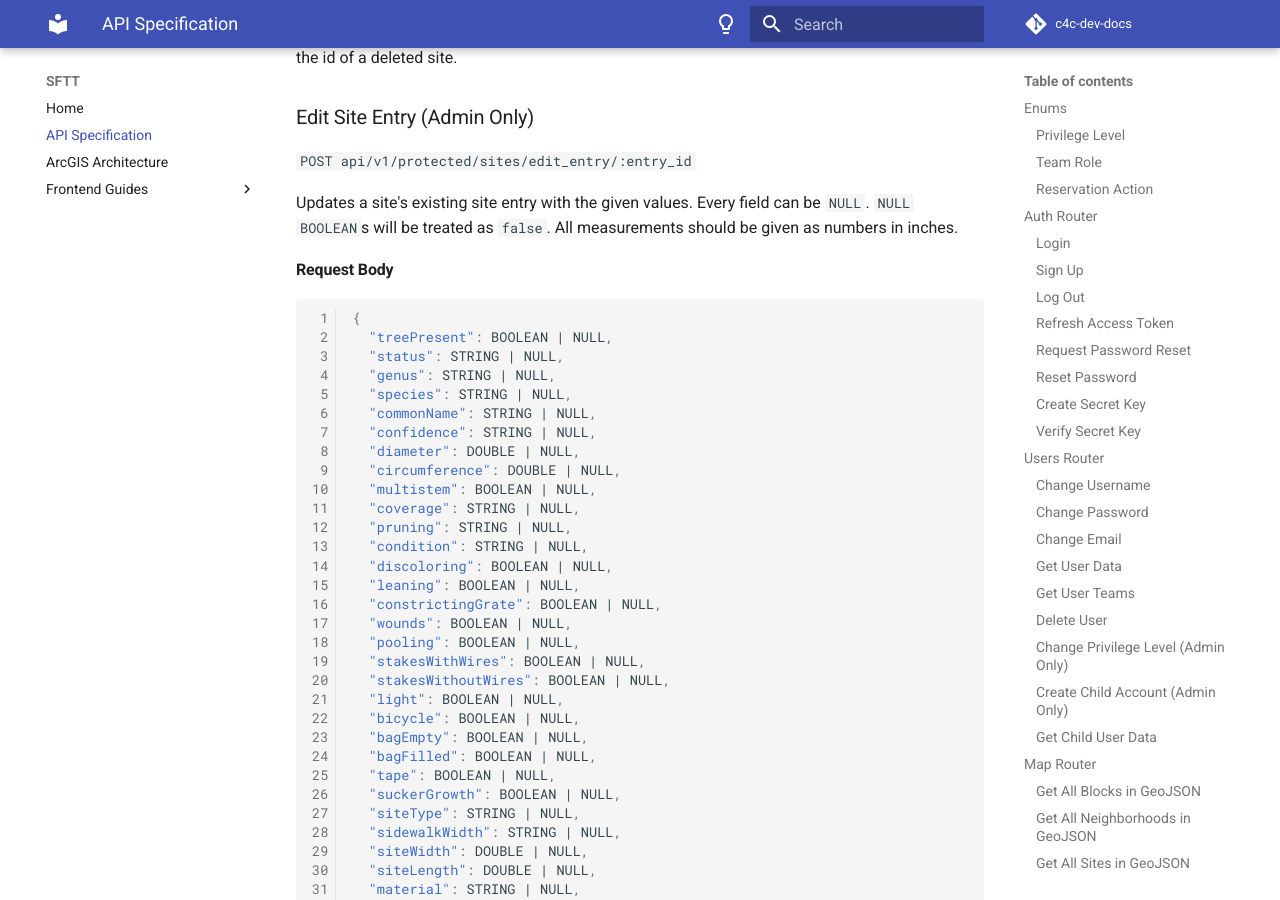
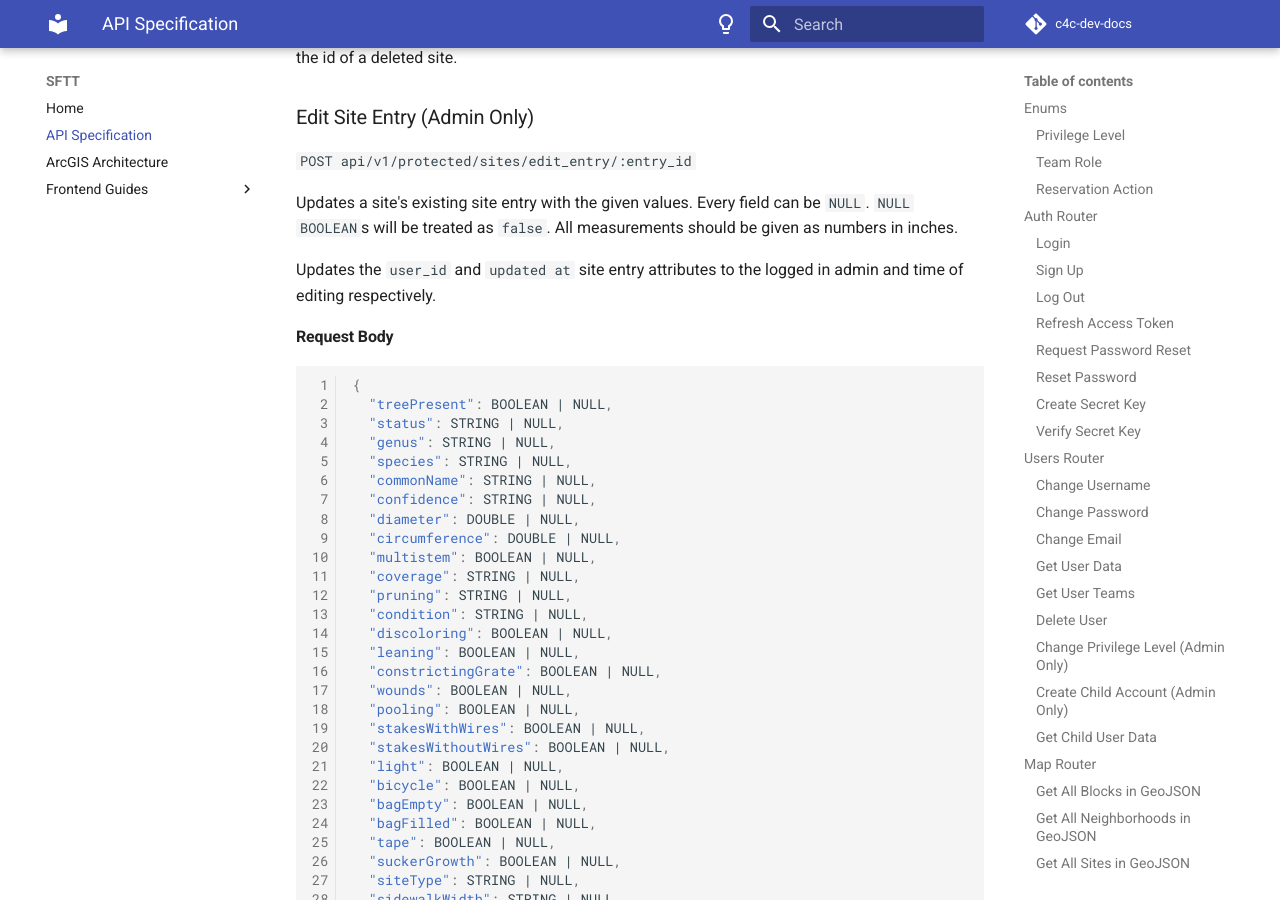
Before and after one commit to Code-4-Community/c4c-dev-docs, an MkDocs documentation site: the page built from docs/sftt/sftt-api-spec.md, in a window 1280 px wide and 900 px high, scrolled down 29717 px. Built offline with MkDocs 1.6.1 and Material for MkDocs 9.7.7, drawn with Linux system fonts in a browser that asks for light colours; comment, search, counter and statistics services are not loaded.

Commit message:
Update sftt-api-spec.md

````diff
--- a/docs/sftt/sftt-api-spec.md
+++ b/docs/sftt/sftt-api-spec.md
@@ -1371,6 +1371,8 @@ If the id specified is invalid. An invalid id is a non-existent id or the id of
 
 Updates a site's existing site entry with the given values. Every field can be `NULL`. `NULL` `BOOLEAN`s will be treated as `false`. All measurements should be given as numbers in inches.
 
+Updates the `user_id` and `updated at` site entry attributes to the logged in admin and time of editing respectively.
+
 #### Request Body
 
 ```json
````
